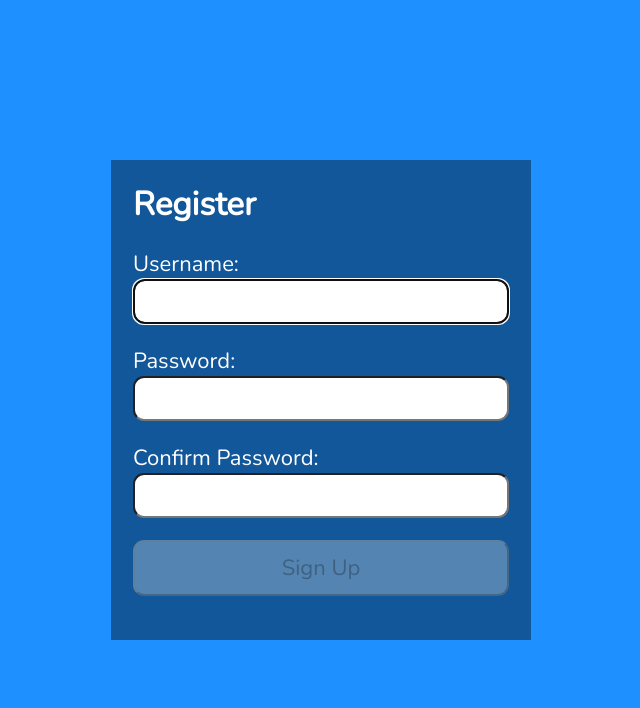
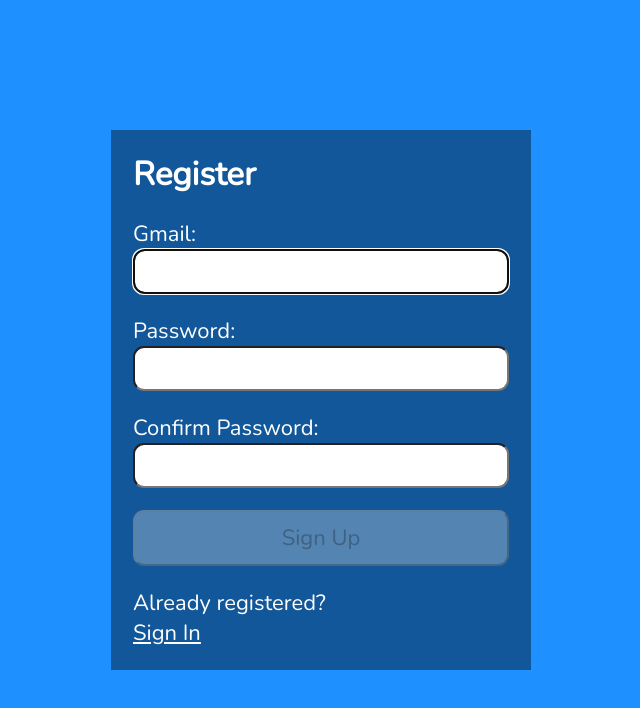
Before and after one commit to Kozirojka/WhisperNetChat, a React (Vite) app in the folder Frontend/WhisperNetClient/: page / in a window 1280 px wide. Shown: the top 708 px of the page, without its empty margins (319-959 px from the left). Built offline with nearby package versions, Linux system fonts and the light colour scheme.

Commit message:
create sign up but without fetching

```diff
--- a/Frontend/WhisperNetClient/src/Register.jsx
+++ b/Frontend/WhisperNetClient/src/Register.jsx
@@ -1,10 +1,10 @@
 import { useRef, useState, useEffect } from 'react';
 import { faCheck, faTimes, faInfoCircle } from '@fortawesome/free-solid-svg-icons';
 import { FontAwesomeIcon } from '@fortawesome/react-fontawesome';
-import { use } from 'react';
 
 
-const USER_REGEX = /^[a-zA-Z][a-zA-Z0-9-_]{3,23}$/;
+const GMAIL_REGEX = /^[a-zA-Z0-9._%+-]+@[a-zA-Z0-9.-]+\.[a-zA-Z]{2,}$/;
+
 const PWD_REGEX = /^(?=.*[a-z])(?=.*[A-Z])(?=.*[0-9])(?=.*[!@#$%]).{8,24}$/;
 
 
@@ -34,7 +34,7 @@ const Register = () => {
 
     useEffect(() => {
 
-        const result = USER_REGEX.test(user);
+        const result = GMAIL_REGEX.test(user);
         console.log(result);
         console.log(user);
 
@@ -61,8 +61,35 @@ const Register = () => {
         setErrMsg('');
     }, [user, pwd, matchPwd]);
 
+    const HandleSubmit = async (e) => {
+        e. preventDefault();
+
+        const v1 = GMAIL_REGEX.test(user);
+        const v2 = PWD_REGEX.test(pwd);
+
+        if(!v1 || !v2 || pwd !== matchPwd) {
+            setErrMsg('Invalid input. Please correct the errors.');
+            return;
+        }
+
+        console.log(user, pwd);
+
+        setSuccess(true);
+
+
+
+    }
+
     return(
         <>
+            {success ? (
+                <section>
+                    <h1>Success!</h1>
+                    <p>
+                        <a href="#">Sign In</a>
+                    </p>
+                </section>
+            ) : (
             <section>
                 <p ref={errRef} className={errMsg ? "errmsg" : "offscreen"} aria-live='assertive'>
                     {errMsg}
@@ -70,15 +97,15 @@ const Register = () => {
 
                 <h1>Register</h1>
 
-                <form>
-                    <label htmlFor="username">
-                        Username:
+                <form onSubmit={HandleSubmit}>
+                    <label htmlFor="Gmail">
+                        Gmail:
                         <FontAwesomeIcon icon={faCheck} className={validName ? "valid" : "hide"} />
                         <FontAwesomeIcon icon={faTimes} className={validName || !user ? "hide" : "invalid"} />
                     </label>
                     <input
                         type="text"
-                        id='username'
+                        id='Gmail'
                         ref={userRef}
                         autoComplete="off"
                         onChange={(e) => setUser(e.target.value)}
@@ -141,10 +168,19 @@ const Register = () => {
                         </p>
 
                         <button disabled={!validName || !validPwd || !validMatch ? true : false}>Sign Up</button>
+                        <p className={success ? "success" : "offscreen"}>Account created successfully!</p>
+                </form>
 
-                </form>
+                <p>
+                    Already registered?<br />
+                    <span className="line">
+                        {/*put router link here*/}
+                        <a href="#">Sign In</a>
+                    </span>
+                </p>
+
             </section>
-
+        )}
         </>
     )
 
```
